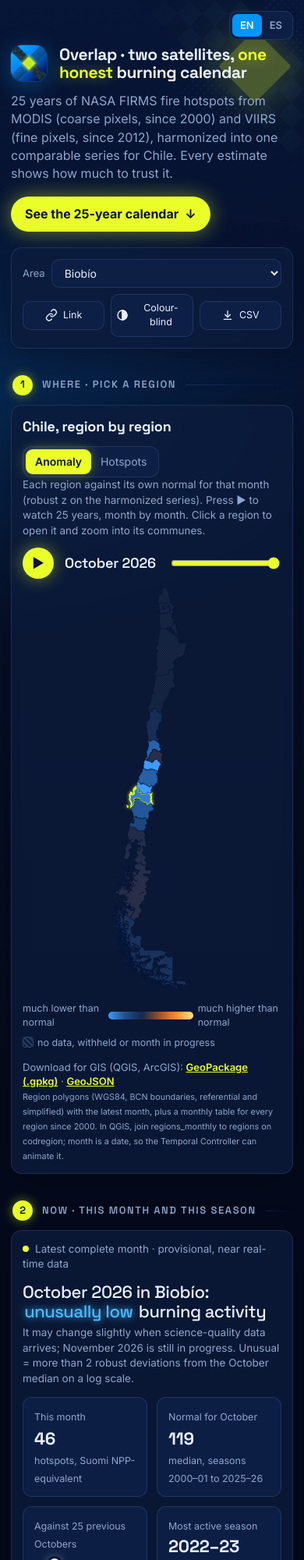
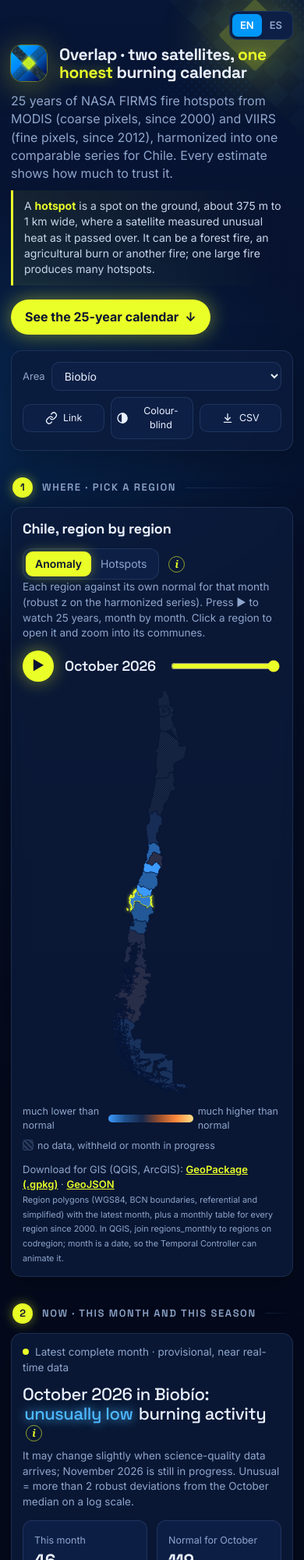
Before and after one commit to contactomtingcl/overlap, a plain HTML site: page app/index.html in a window 390 px wide. Shown: the top 2000 px of the page at 78% size. Drawn offline with Linux system fonts and the light colour scheme.

Commit message:
Plain-language definitions: what a hotspot is (under the title) and what an anomaly is (info buttons); weather and climate stated as a limitation (El Niño shows as real fire activity; trends not yet adjusted, orbit drift not yet tested)
Co-Authored-By: Claude Opus 5.5 <noreply@anthropic.com>
Claude-Session: https://claude.ai/code/session_01S263bJaRc2K41BfGQYFpaf

```diff
--- a/app/app.js
+++ b/app/app.js
@@ -13,6 +13,12 @@ const I18N = {
     monthsLong: ["January", "February", "March", "April", "May", "June", "July", "August", "September", "October", "November", "December"],
     dows: ["Mon", "Tue", "Wed", "Thu", "Fri", "Sat", "Sun"],
     logo_alt: "Overlap logo: a coarse-pixel band and a fine-dot band crossing in a glowing square",
+    def_hotspot: "A <b>hotspot</b> is a spot on the ground, about 375 m to 1 km wide, where a satellite measured unusual heat as it passed over. It can be a forest fire, an agricultural burn or another fire; one large fire produces many hotspots.",
+    info_anom: "<b>Anomaly</b> compares this month with the same month in the previous 25 seasons, in the same area. <b>Normal</b> is the middle value: half of those years had less, half had more. <b>Unusually high</b> or <b>low</b> means far from normal, something that almost never happens in 25 years.<br><small>Technically: robust z on a log scale beyond ±2.</small>",
+    info_unit: "Each cell counts the hotspots of one month <b>as if the same satellite (VIIRS Suomi NPP) had watched all 25 years</b>. Before 2012 the count is estimated from MODIS, which sees fewer small fires; hover a cell to see its range.",
+    info_lbl: "What does this mean?",
+    read_climate: "<b>Weather and climate.</b> El Niño, droughts and heat waves change how much fire there really is: Overlap shows that a month or a season is unusual, not why. The conversion between sensors was learned over 14 seasons that include El Niño, La Niña and the 2017 and 2023 megafires, and tested on years it never saw. Not yet done: adjusting the season-clock trends for El Niño, and testing the drift of the MODIS orbits after 2021.",
+
     title: "Overlap · two satellites, <em>one honest</em> burning calendar",
     tag: "25 years of NASA FIRMS fire hotspots from MODIS (coarse pixels, since 2000) and VIIRS (fine pixels, since 2012), harmonized into one comparable series for Chile. Every estimate shows how much to trust it.",
     controls: "Controls", area: "Area", rows: "Rows", opt_season: "Fire season (Jul–Jun)", opt_year: "Calendar year (Jan–Dec)",
@@ -62,7 +68,7 @@ const I18N = {
     clockPlainSame: (a) => `The busiest time of the fire season is still around <b>${a}</b>: no clear shift in 25 seasons.`,
     dialLg: ["each wedge: share of the season's hotspots in that month", "now: seasons 2012–13 to 2025–26 (VIIRS)", "before: seasons 2001–02 to 2011–12 (estimated from MODIS)", "hand = busiest month"],
     clock_h: "Season clock: is the fire season shifting?",
-    clockIntro: "When in the year do the hotspots happen, and has that changed? The dial is the year: January at 1 o'clock, December at 12.",
+    clockIntro: "When in the year do the hotspots happen, and has that changed? The dial is the year: January at 1 o'clock, December at 12. Climate cycles such as El Niño can create or hide an apparent shift over 25 seasons; trends are not adjusted for them yet.",
     clockSub: "Each bar is one fire season: it starts when 10% of its hotspots have occurred, ends at 90%, and the dot marks the busiest month. Trends use Theil-Sen slopes and the Mann-Kendall test over 25 seasons; a shift counts as confirmed only if it also appears in the VIIRS-only seasons (2012–13 to 2025–26). Hotspot seasons include agricultural burning.",
     clockDesert: "Not shown for the Atacama desert regions: their hotspots include persistent false detections, so the season shape is not meaningful.",
     clockMetric: { onset: "Start (10%)", peak: "Busiest month", end: "End (90%)", length: "Length" },
@@ -154,6 +160,12 @@ const I18N = {
     monthsLong: ["enero", "febrero", "marzo", "abril", "mayo", "junio", "julio", "agosto", "septiembre", "octubre", "noviembre", "diciembre"],
     dows: ["lun", "mar", "mié", "jue", "vie", "sáb", "dom"],
     logo_alt: "Logo de Overlap: una franja de píxeles gruesos y otra de puntos finos que se cruzan en un cuadrado luminoso",
+    def_hotspot: "Un <b>foco de calor</b> es un punto de la superficie, de unos 375 m a 1 km, donde un satélite midió un calor anormal al pasar. Puede ser un incendio forestal, una quema agrícola u otro fuego; un incendio grande produce muchos focos.",
+    info_anom: "La <b>anomalía</b> compara este mes con el mismo mes de las 25 temporadas anteriores, en la misma área. <b>Lo normal</b> es el valor del medio: la mitad de esos años tuvo menos y la mitad tuvo más. <b>Inusualmente alta</b> o <b>baja</b> significa muy lejos de lo normal, algo que casi nunca pasa en 25 años.<br><small>Técnicamente: z robusto en escala logarítmica más allá de ±2.</small>",
+    info_unit: "Cada celda cuenta los focos de un mes <b>como si el mismo satélite (VIIRS Suomi NPP) hubiera observado los 25 años</b>. Antes de 2012 la cifra se estima desde MODIS, que ve menos fuegos pequeños; pasa el cursor sobre una celda para ver su rango.",
+    info_lbl: "¿Qué significa esto?",
+    read_climate: "<b>Tiempo y clima.</b> El Niño, las sequías y las olas de calor cambian cuánto fuego hay realmente: Overlap muestra que un mes o una temporada es inusual, no por qué. La conversión entre sensores se aprendió en 14 temporadas que incluyen El Niño, La Niña y los megaincendios de 2017 y 2023, y se probó en años que nunca vio. Pendiente: ajustar por El Niño las tendencias del reloj de la temporada y probar la deriva de las órbitas de MODIS después de 2021.",
+
     title: "Overlap · dos satélites, <em>un solo calendario</em> honesto de quemas",
     tag: "25 años de focos de calor de NASA FIRMS, de MODIS (píxeles gruesos, desde 2000) y VIIRS (píxeles finos, desde 2012), armonizados en una sola serie comparable para Chile. Cada estimación muestra cuánto confiar en ella.",
     controls: "Controles", area: "Área", rows: "Filas", opt_season: "Temporada de incendios (jul–jun)", opt_year: "Año calendario (ene–dic)",
@@ -203,7 +215,7 @@ const I18N = {
     clockPlainSame: (a) => `El momento de más focos de la temporada sigue siendo cerca de <b>${a}</b>: sin un cambio claro en 25 temporadas.`,
     dialLg: ["cada sector: parte de los focos de la temporada en ese mes", "ahora: temporadas 2012–13 a 2025–26 (VIIRS)", "antes: temporadas 2001–02 a 2011–12 (estimado desde MODIS)", "aguja = mes con más focos"],
     clock_h: "Reloj de la temporada: ¿se está desplazando la temporada de incendios?",
-    clockIntro: "¿En qué momento del año ocurren los focos, y ha cambiado eso? El reloj es el año: enero a la 1, diciembre a las 12.",
+    clockIntro: "¿En qué momento del año ocurren los focos, y ha cambiado eso? El reloj es el año: enero a la 1, diciembre a las 12. Ciclos climáticos como El Niño pueden crear u ocultar un desplazamiento aparente en 25 temporadas; las tendencias aún no se ajustan por ellos.",
     clockSub: "Cada barra es una temporada: empieza cuando ocurrió el 10 % de sus focos, termina al 90 %, y el punto marca el mes con más focos. Las tendencias usan pendientes de Theil-Sen y la prueba de Mann-Kendall sobre 25 temporadas; un desplazamiento se considera confirmado solo si también aparece en las temporadas solo VIIRS (2012–13 a 2025–26). Las temporadas de focos incluyen las quemas agrícolas.",
     clockDesert: "No se muestra para las regiones del desierto de Atacama: sus focos incluyen detecciones falsas persistentes, así que la forma de la temporada no tiene sentido.",
     clockMetric: { onset: "Inicio (10 %)", peak: "Mes con más focos", end: "Fin (90 %)", length: "Duración" },
@@ -370,6 +382,26 @@ function rawValue(r) {
 }
 const shown = (r) => (state.mode === "raw" ? rawValue(r) : (r ? r.value : null));
 
+// Small "i" buttons: a plain-language explanation on hover, focus or tap.
+function showInfo(btn) {
+  const t = $("tip"), r = btn.getBoundingClientRect();
+  t.innerHTML = L()[btn.dataset.info]; t.style.display = "block"; t.classList.add("infotip");
+  t.style.left = Math.max(8, Math.min(r.left - 10, innerWidth - t.offsetWidth - 8)) + "px";
+  t.style.top = (r.bottom + 8 + t.offsetHeight > innerHeight ? r.top - t.offsetHeight - 8 : r.bottom + 8) + "px";
+}
+function hideInfo() { const t = $("tip"); if (t.classList.contains("infotip")) { t.style.display = "none"; t.classList.remove("infotip"); } }
+function bindInfo() {
+  document.querySelectorAll(".info:not([data-bound])").forEach((b) => {
+    b.dataset.bound = "1";
+    b.setAttribute("aria-label", L().info_lbl); b.title = "";
+    b.addEventListener("mouseenter", () => showInfo(b)); b.addEventListener("mouseleave", hideInfo);
+    b.addEventListener("focus", () => showInfo(b)); b.addEventListener("blur", hideInfo);
+    b.addEventListener("click", (e) => { e.stopPropagation(); $("tip").style.display === "block" && $("tip").classList.contains("infotip") ? hideInfo() : showInfo(b); });
+  });
+}
+document.addEventListener("click", hideInfo);
+addEventListener("scroll", hideInfo, { passive: true });
+
 function showError(e) { console.error(e); $("err").textContent = L().loadErr; $("err").hidden = false; }
 
 async function load() {
@@ -393,6 +425,8 @@ function applyStatic() {
   document.querySelectorAll("[data-i18n-label]").forEach((el) => { el.setAttribute("aria-label", L()[el.dataset.i18nLabel]); });
   document.querySelectorAll(".lang button").forEach((b) => b.setAttribute("aria-pressed", b.dataset.lang === state.lang));
   document.querySelectorAll("[data-nav]").forEach((el) => { el.textContent = L().nav[+el.dataset.nav]; });
+  document.querySelectorAll(".info").forEach((b) => b.setAttribute("aria-label", L().info_lbl));
+  bindInfo();
   document.querySelectorAll("[data-i18n-title]").forEach((el) => { el.title = L()[el.dataset.i18nTitle]; el.setAttribute("aria-label", L()[el.dataset.i18nTitle]); });
   if (state.aois.length) $("aoi").innerHTML = state.aois.map((a) => `<option value="${a.key}"${a.key === state.aoi ? " selected" : ""}>${aoiName(a.key, a.name)}</option>`).join("");
 }
@@ -560,7 +594,7 @@ function tip(e, key) {
     if (r.note) html += `<br>${T.noteDesert}`;
   }
   const t = $("tip");
-  t.innerHTML = html; t.style.display = "block";
+  t.classList.remove("infotip"); t.innerHTML = html; t.style.display = "block";
   t.style.left = Math.min(e.clientX + 14, innerWidth - 300) + "px";
   t.style.top = Math.min(e.clientY + 14, innerHeight - t.offsetHeight - 8) + "px";
 }
@@ -590,7 +624,8 @@ function renderStatus() {
   const an = Lt.anomaly || "within normal";
   const prov = Lt.status === "provisional";
   $("status-kicker").innerHTML = `<span class="live"></span>${T.kicker(prov)}`;
-  $("headline").innerHTML = T.headline(mo, y, shortName(), `<span class="lvl" style="color:${LEVEL_COLOUR[an]}">${T.level[an]}</span>`);
+  $("headline").innerHTML = T.headline(mo, y, shortName(), `<span class="lvl" style="color:${LEVEL_COLOUR[an]}">${T.level[an]}</span>`) + ` <button type="button" class="info" data-info="info_anom">i</button>`;
+  bindInfo();
   $("status-sub").textContent = T.statusSub(prov, mo) + ((Lt.excluded || []).length ? T.likeNote(Lt.excluded.join(", ")) : "") + (DESERT_AOI.includes(state.aoi) ? T.desertNote : "");
   const top = seasonTotals().sort((a, b) => b.h - a.h)[0];
   const pos = Math.max(0, Math.min(100, 50 + (Lt.z / 4) * 50));
@@ -761,7 +796,7 @@ function comTip(e, r, cod) {
   const T = L(), C = map.com[r], v = comValue(r, cod);
   const tot = Object.keys(C.geo.paths).reduce((a, c) => a + (comValue(r, c) || 0), 0);
   const mo = map.reg.months[map.i], [y, m] = mo.split("-");
-  $("tip").innerHTML = `<b>${C.geo.names[cod]}</b><br>${T.monthsLong[+m - 1]} ${y} · ${SENSOR_NAME[C.data.sensor[map.i]]}<br>`
+  $("tip").classList.remove("infotip"); $("tip").innerHTML = `<b>${C.geo.names[cod]}</b><br>${T.monthsLong[+m - 1]} ${y} · ${SENSOR_NAME[C.data.sensor[map.i]]}<br>`
     + (v === undefined ? T.whereWithheld : T.cTip(fmt(v), tot ? `${Math.round((100 * v) / tot)}${state.lang === "es" ? " %" : "%"}` : null));
   $("tip").style.display = "block";
   $("tip").style.left = Math.min(e.clientX + 14, innerWidth - 300) + "px";
@@ -878,7 +913,7 @@ function paintMap() {
 function mapTip(e, r) {
   const T = L(), R = map.reg.regions[r], mo = map.reg.months[map.i], [y, m] = mo.split("-");
   const v = R.v[map.i], z = R.z[map.i];
-  $("tip").innerHTML = `<b>${R.name}</b><br>${T.monthsLong[+m - 1]} ${y}<br>${v == null ? T.mlgNo : T.mTip(fmt(v), z == null ? null : dec(z))}`;
+  $("tip").classList.remove("infotip"); $("tip").innerHTML = `<b>${R.name}</b><br>${T.monthsLong[+m - 1]} ${y}<br>${v == null ? T.mlgNo : T.mTip(fmt(v), z == null ? null : dec(z))}`;
   $("tip").style.display = "block";
   $("tip").style.left = Math.min(e.clientX + 14, innerWidth - 300) + "px";
   $("tip").style.top = Math.min(e.clientY + 14, innerHeight - $("tip").offsetHeight - 8) + "px";
--- a/app/index.html
+++ b/app/index.html
@@ -118,6 +118,15 @@
   .reg.dim { opacity:.08; }
   .reg.under { fill-opacity:0 !important; stroke:none !important; filter:none !important; pointer-events:none; }
   #kchart svg { display:block; width:100%; height:auto; }
+  .def { position:relative; color:#c9d6ea; font-size:14px; max-width:760px; margin:-8px 0 18px; padding:10px 14px; border-left:3px solid var(--lime);
+    background:linear-gradient(90deg, rgba(234,255,40,.07), transparent); border-radius:0 10px 10px 0; animation:rise .9s cubic-bezier(.16,1,.3,1) .5s both; }
+  .def b { color:var(--lime); }
+  .info { display:inline-grid; place-items:center; width:21px; height:21px; padding:0; border-radius:50%; border:1.5px solid rgba(234,255,40,.6);
+    background:transparent; color:var(--lime); font:italic 700 13px Georgia, serif; vertical-align:middle; cursor:help; }
+  .info:hover, .info:focus-visible { background:var(--lime); color:#0a1430; box-shadow:0 0 14px rgba(234,255,40,.6); }
+  .headline .info { vertical-align:.25em; margin-left:4px; }
+  #tip.infotip { max-width:330px; font-size:13px; pointer-events:none; }
+  #tip.infotip b { color:var(--lime); }
   .ibtn { display:inline-flex; align-items:center; gap:7px; }
   .ibtn svg { flex:none; }
   .calctl { display:flex; flex-wrap:wrap; gap:8px 12px; align-items:center; }
@@ -289,6 +298,7 @@
       </div>
     </div>
     <p class="tag" data-i18n="tag"></p>
+    <p class="def" data-i18n="def_hotspot"></p>
     <a href="#ch3" class="cta" data-go="ch3"><span data-i18n="cta"></span> <span aria-hidden="true">↓</span></a>
   </div>
 </header>
@@ -307,7 +317,7 @@
 
   <section class="card" id="map-card">
     <div class="maphead"><h2 data-i18n="map_h"></h2>
-      <div class="seg" role="group"><button type="button" data-mm="z" aria-pressed="true" data-i18n="mm_z"></button><button type="button" data-mm="v" aria-pressed="false" data-i18n="mm_v"></button></div></div>
+      <div class="calctl"><div class="seg" role="group"><button type="button" data-mm="z" aria-pressed="true" data-i18n="mm_z"></button><button type="button" data-mm="v" aria-pressed="false" data-i18n="mm_v"></button></div><button type="button" class="info" data-info="info_anom">i</button></div></div>
     <p class="sub"><span data-i18n="map_sub"></span> <span data-i18n="map_hint"></span></p>
     <div class="player"><button type="button" id="play" class="playbtn" data-i18n-title="play">▶</button>
       <div class="mlabel" id="map-month"></div>
@@ -343,7 +353,7 @@
   <h2 class="chapter" id="ch3"><span>3</span> <span data-i18n="ch_history"></span></h2>
 
   <section class="card">
-    <div class="maphead"><h2 data-i18n="cal_h"></h2>
+    <div class="maphead"><h2><span data-i18n="cal_h"></span> <button type="button" class="info" data-info="info_unit">i</button></h2>
       <div class="calctl">
         <div class="seg" role="group">
           <button type="button" id="mode-h" aria-pressed="true" data-i18n="mode_h"></button>
@@ -404,12 +414,13 @@
     <p id="method"></p>
     <p data-i18n="read_nodetect"></p>
     <p data-i18n="read_notfire"></p>
+    <p data-i18n="read_climate"></p>
     <p data-i18n="read_wip"></p>
   </details>
 
   <footer data-i18n="footer"></footer>
 </main>
 <div id="tip" role="tooltip"></div>
-<script src="app.js?v=20261114-2110"></script>
+<script src="app.js?v=20261114-2120"></script>
 </body>
 </html>
```
Also changed, not shown: 1 other file.
